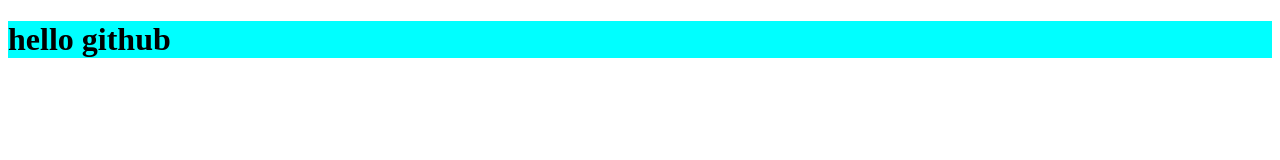
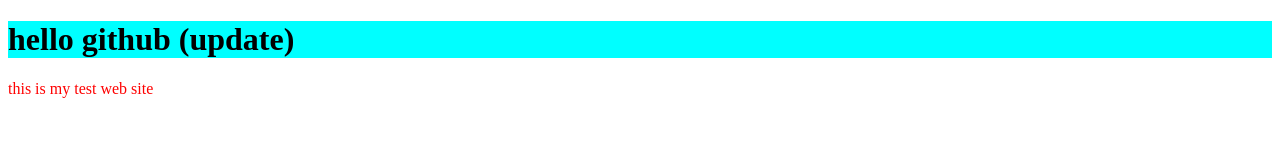
Before and after one commit to devsmostafiz/github_project, a plain HTML site: page index.html in a window 1280 px wide. Drawn offline with Linux system fonts and the light colour scheme.

Commit message:
github_project update

```diff
--- a/css/style.css
+++ b/css/style.css
@@ -1,3 +1,7 @@
 h1{
     background-color: aqua;
 }
+span{
+    text-align: center;
+    color: red;
+}
--- a/index.html
+++ b/index.html
@@ -8,6 +8,7 @@
     <link rel="stylesheet" href="css/style.css">
 </head>
 <body>
-    <h1>hello github</h1>
+    <h1>hello github (update)</h1>
+    <span>this is my test web site</span>
 </body>
 </html>
```
